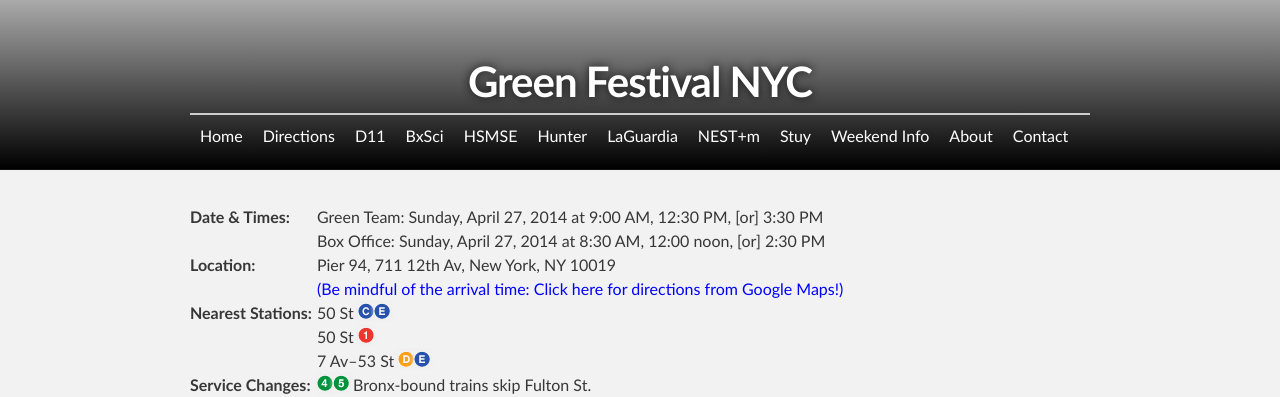
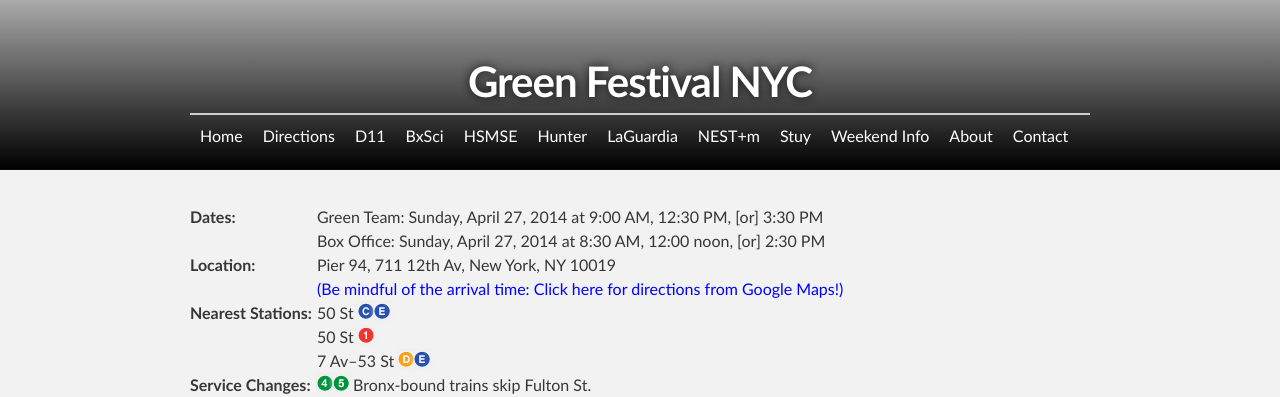
Before and after one commit to d11directions/d11directions.github.io, a Jekyll site: the page built from _posts/2014-04-27-Green_Festival.html, in a window 1280 px wide. Shown: the top 397 px of the page. Built offline with Jekyll 4.4.1, drawn with Linux system fonts in a browser that asks for light colours.

Commit message:
Update direction layout - change label for dates

```diff
--- a/_layouts/direction.html
+++ b/_layouts/direction.html
@@ -7,11 +7,11 @@ layout: default
             <tbody>
             <tr>
                 {% if page.time %}
-                <td><strong>Date &amp; Time:</strong></td>
+                <td><strong>Date:</strong></td>
                 <td>{{ page.time }}</td>
                 {% endif %}
                 {% if page.times %}
-                <td><strong>Date &amp; Times:</strong></td>
+                <td><strong>Dates:</strong></td>
                 <td>{% for time in page.times %}{{ time }}<br>{% endfor %}</td>
                 {% endif %}
             </tr>
```
